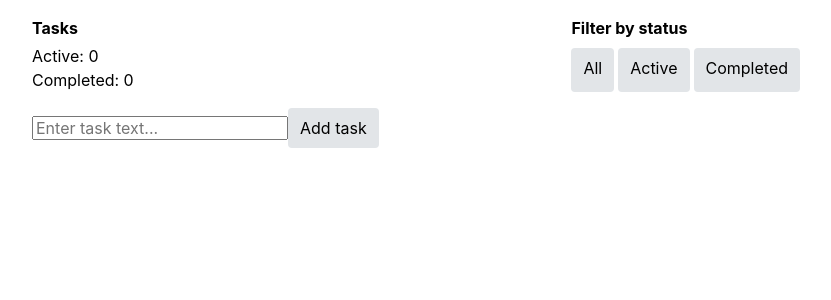
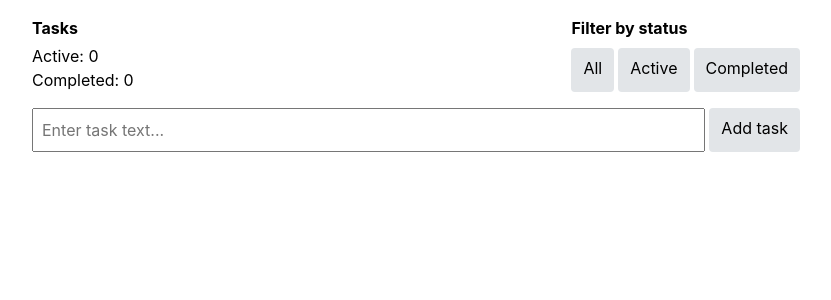
Before and after one commit to valentyna88/redux-test, a React (Vite) app: page / in a window 1280 px wide. Shown: the top 300 px of the page, without its empty margins (224-1055 px from the left). Built offline with nearby package versions, Linux system fonts and the light colour scheme.

Commit message:
Add TaskForm styles

```diff
--- a/src/components/TaskForm/TaskForm.module.css
+++ b/src/components/TaskForm/TaskForm.module.css
@@ -0,0 +1,12 @@
+.form {
+  display: flex;
+  gap: 4px;
+}
+.field {
+  flex-grow: 1;
+  padding: 8px;
+  font: inherit;
+}
+.field:focus {
+  outline-color: #1976d2;
+}
--- a/src/index.css
+++ b/src/index.css
@@ -45,6 +45,6 @@ button {
   border: none;
   padding: 0;
 }
-input {
+/* input {
   outline: none;
-}
+} */
```
